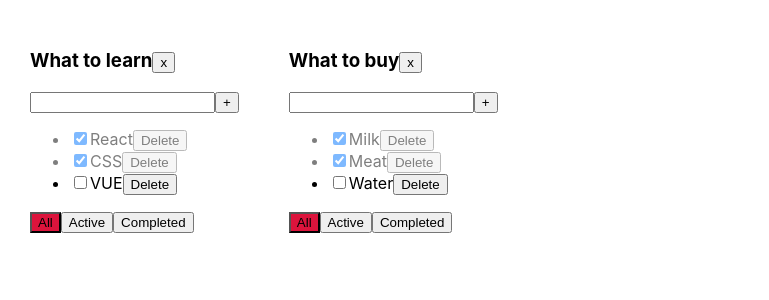
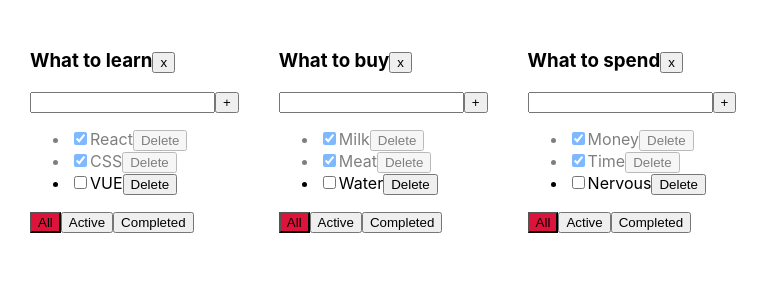
Before and after one commit to Syava7/TodoListTS, a React (Create React App) app: page / in a window 1280 px wide. Shown: the top 300 px of the page, without its empty margins (0-769 px from the left). Built offline with nearby package versions, Linux system fonts and the light colour scheme.

Commit message:
refactor

```diff
--- a/src/App.css
+++ b/src/App.css
@@ -4,7 +4,7 @@
 }
 
 .App > div {
-  margin-right: 50px;
+  margin-right: 40px;
 }
 
 .is-done {
--- a/src/App.tsx
+++ b/src/App.tsx
@@ -24,10 +24,12 @@ type TaskStateType = {
 function App() {
   const todoListID_1 = v1()
   const todoListID_2 = v1()
+  const todoListID_3 = v1()
 
   const [todoLists, setTodoLists] = useState<Array<TodoListType>>([
     {id: todoListID_1, title: 'What to learn', filter: 'all'},
     {id: todoListID_2, title: 'What to buy', filter: 'all'},
+    {id: todoListID_3, title: 'What to spend', filter: 'all'},
   ]);
 
   const [tasks, setTasks] = useState<TaskStateType>({
@@ -40,7 +42,12 @@ function App() {
       {id: v1(), isDone: true, title: 'Milk'},
       {id: v1(), isDone: true, title: 'Meat'},
       {id: v1(), isDone: false, title: 'Water'},
-    ]
+    ],
+    [todoListID_3]: [
+      {id: v1(), isDone: true, title: 'Money'},
+      {id: v1(), isDone: true, title: 'Time'},
+      {id: v1(), isDone: false, title: 'Nervous'},
+    ],
   })
 
   function removeTask(id: string, todoListID: string) {
--- a/src/TodoList.tsx
+++ b/src/TodoList.tsx
@@ -60,8 +60,10 @@ function TodoList(props: TodoListPropsType) {
         onChange={(e) => props.changeTaskStatus(t.id, e.currentTarget.checked, props.todoListID)}/>
       <span>{t.title}</span>
       <button
-        onClick={() => {props.removeTask(t.id, props.todoListID)}}>
-          Delete
+        onClick={() => {
+          props.removeTask(t.id, props.todoListID)
+        }}>
+        Delete
       </button>
     </li>))
 
```
